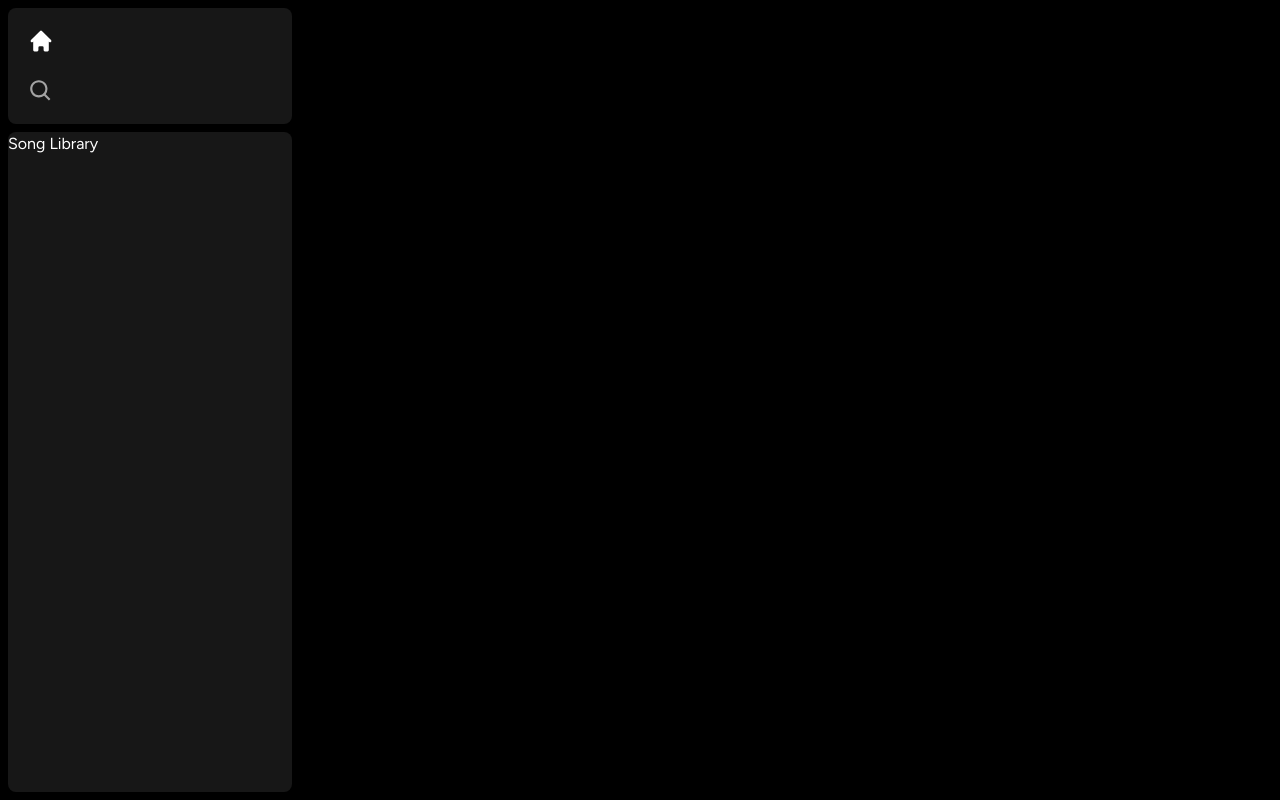
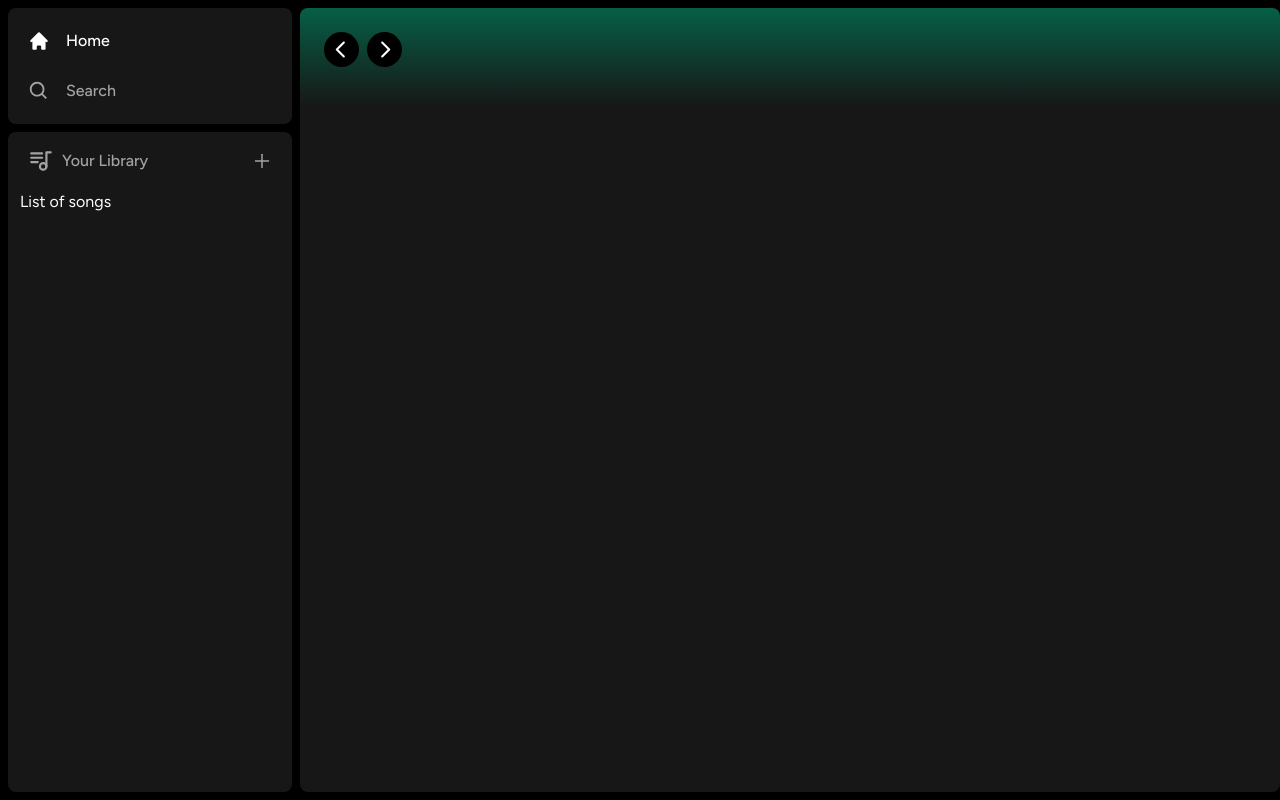
Before and after one commit to pedrohmelo/spotify-clone, a Next.js app: page / in a window 1280 px wide. Built offline with nearby package versions, Linux system fonts and the light colour scheme.

Commit message:
feat: button structure

```diff
--- a/app/(site)/page.tsx
+++ b/app/(site)/page.tsx
@@ -1,3 +1,9 @@
+import Header from "@/components/Header";
+
 export default function Home() {
-  return <div className="text-green-500">Main Content</div>;
+  return (
+    <div className="bg-neutral-900 rounded-lg h-full w-full overflow-hidden overflow-y-auto">
+      <Header> header</Header>
+    </div>
+  );
 }
--- /dev/null
+++ b/components/Button.tsx
@@ -0,0 +1,11 @@
+import { forwardRef } from "react";
+
+interface ButtonProps extends React.ButtonHTMLAttributes<HTMLButtonElement> {}
+
+const Button = forwardRef<HTMLButtonElement, ButtonProps>(
+  ({ className, children, disabled, type = "button", ...rest }, ref) => {
+    return <button></button>;
+  }
+);
+
+export default Button;
--- /dev/null
+++ b/components/Header.tsx
@@ -0,0 +1,66 @@
+"use client";
+
+import { useRouter } from "next/navigation";
+import { twMerge } from "tailwind-merge";
+import { RxCaretLeft, RxCaretRight } from "react-icons/rx";
+import { HiHome } from "react-icons/hi";
+import { BiSearch } from "react-icons/bi";
+import Button from "./Button";
+
+interface HeaderProps {
+  children: React.ReactNode;
+  className?: string;
+}
+
+const Header: React.FC<HeaderProps> = ({ children, className }) => {
+  const router = useRouter();
+
+  const handleLogout = () => {
+    //handle logout in the future
+  };
+
+  return (
+    <div
+      className={twMerge(
+        `h-fit bg-gradient-to-b from-emerald-800 p-6`,
+        className
+      )}
+    >
+      <div className="w-full mb-4 flex items-center justify-between">
+        <div className="hidden md:flex gap-x-2 items-center">
+          <button
+            className="rounded-full bg-black flex items-center justify-center hover:opacity-75 transition"
+            onClick={() => router.back()}
+          >
+            <RxCaretLeft size={35} className="text-white" />
+          </button>
+          <button
+            className="rounded-full bg-black flex items-center justify-center hover:opacity-75 transition"
+            onClick={() => router.forward()}
+          >
+            <RxCaretRight size={35} className="text-white" />
+          </button>
+        </div>
+
+        <div className="flex md:hidden gap-x-2 items-center">
+          <button className="rounded-full p-2 bg-white flex items-center justify-center hover:opacity-75 transition">
+            <HiHome className="text-black" size={20} />
+          </button>
+          <button className="rounded-full p-2 bg-white flex items-center justify-center hover:opacity-75 transition">
+            <BiSearch className="text-black" size={20} />
+          </button>
+        </div>
+
+        <div className="flex justify-between items-center gap-x-4">
+          <>
+            <div>
+              <Button>Sign Up</Button>
+            </div>
+          </>
+        </div>
+      </div>
+    </div>
+  );
+};
+
+export default Header;
--- /dev/null
+++ b/components/Library.tsx
@@ -0,0 +1,30 @@
+"use client";
+
+import { TbPlaylist } from "react-icons/tb";
+import { AiOutlinePlus } from "react-icons/ai";
+
+const Library = () => {
+  const onClick = () => {
+    //handle upload later
+  };
+
+  return (
+    <div className="flex flex-col">
+      <div className="flex items-center justify-between px-5 pt-4">
+        <div className="inline-flex items-center gap-x-2">
+          <TbPlaylist size={26} className="text-neutral-400" />
+          <p className="text-neutral-400 font-medium">Your Library</p>
+        </div>
+        <AiOutlinePlus
+          onClick={onClick}
+          size={20}
+          className="text-neutral-400 cursor-pointer hover:text-white transition"
+        />
+      </div>
+
+      <div className="flex flex-col gap-y-2 mt-4 px-3">List of songs</div>
+    </div>
+  );
+};
+
+export default Library;
--- a/components/Sidebar.tsx
+++ b/components/Sidebar.tsx
@@ -6,6 +6,7 @@
 import { HiHome } from "react-icons/hi";
 import Box from "./Box";
 import SidebarItem from "./SidebarItem";
+import Library from "./Library";
 
 interface SidebarProps {
   children: React.ReactNode;
@@ -42,8 +43,12 @@
             ))}
           </div>
         </Box>
-        <Box className="overflow-y-auto h-full">Song Library</Box>
+        <Box className="overflow-y-auto h-full">
+          {" "}
+          <Library />{" "}
+        </Box>
       </div>
+      <main className="h-full flex-1 overflow-y-auto py-2">{children}</main>
     </div>
   );
 };
--- a/components/SidebarItem.tsx
+++ b/components/SidebarItem.tsx
@@ -24,6 +24,7 @@
       )}
     >
       <Icon size={26} />
+      <p className="truncate w-full">{label}</p>
     </Link>
   );
 };
```
